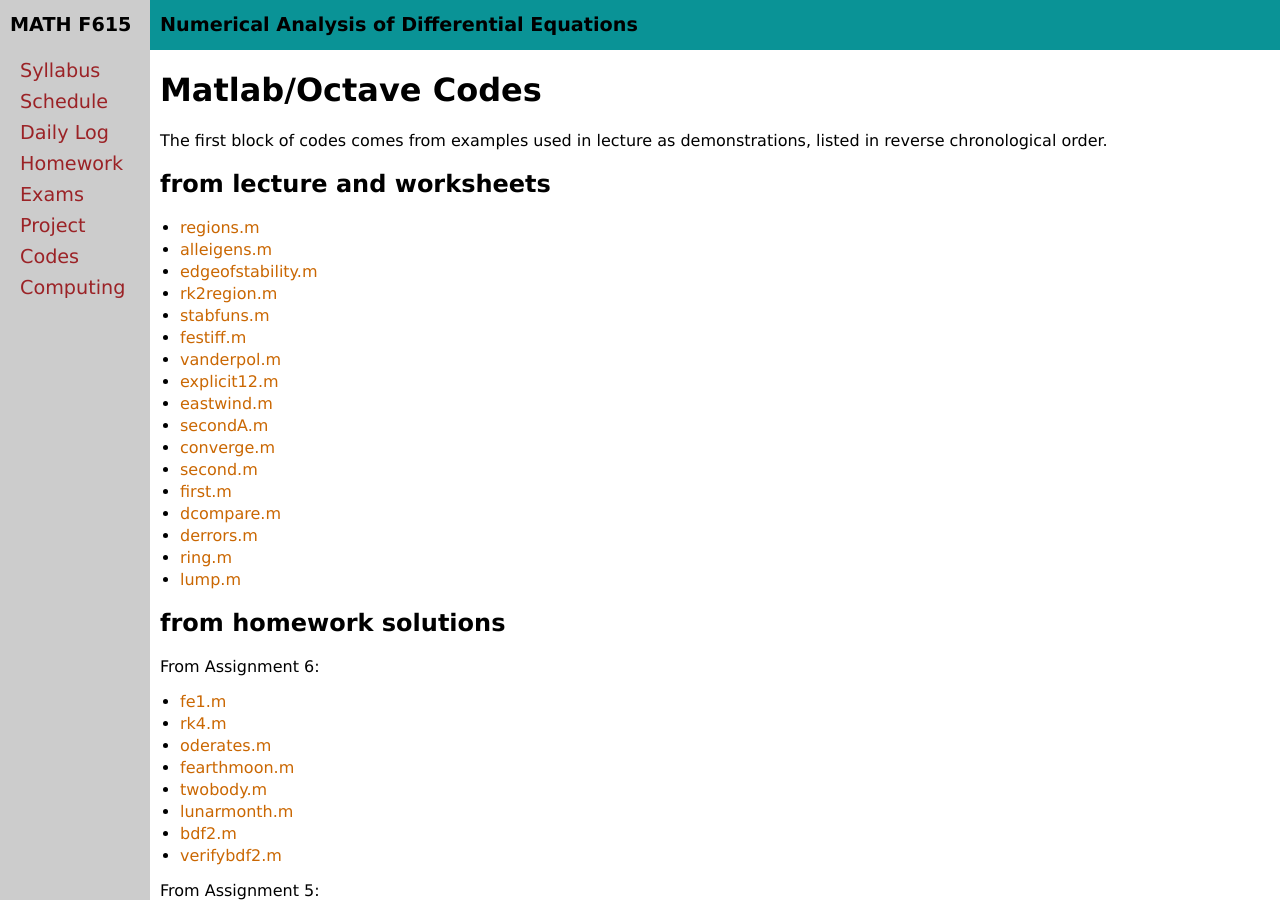
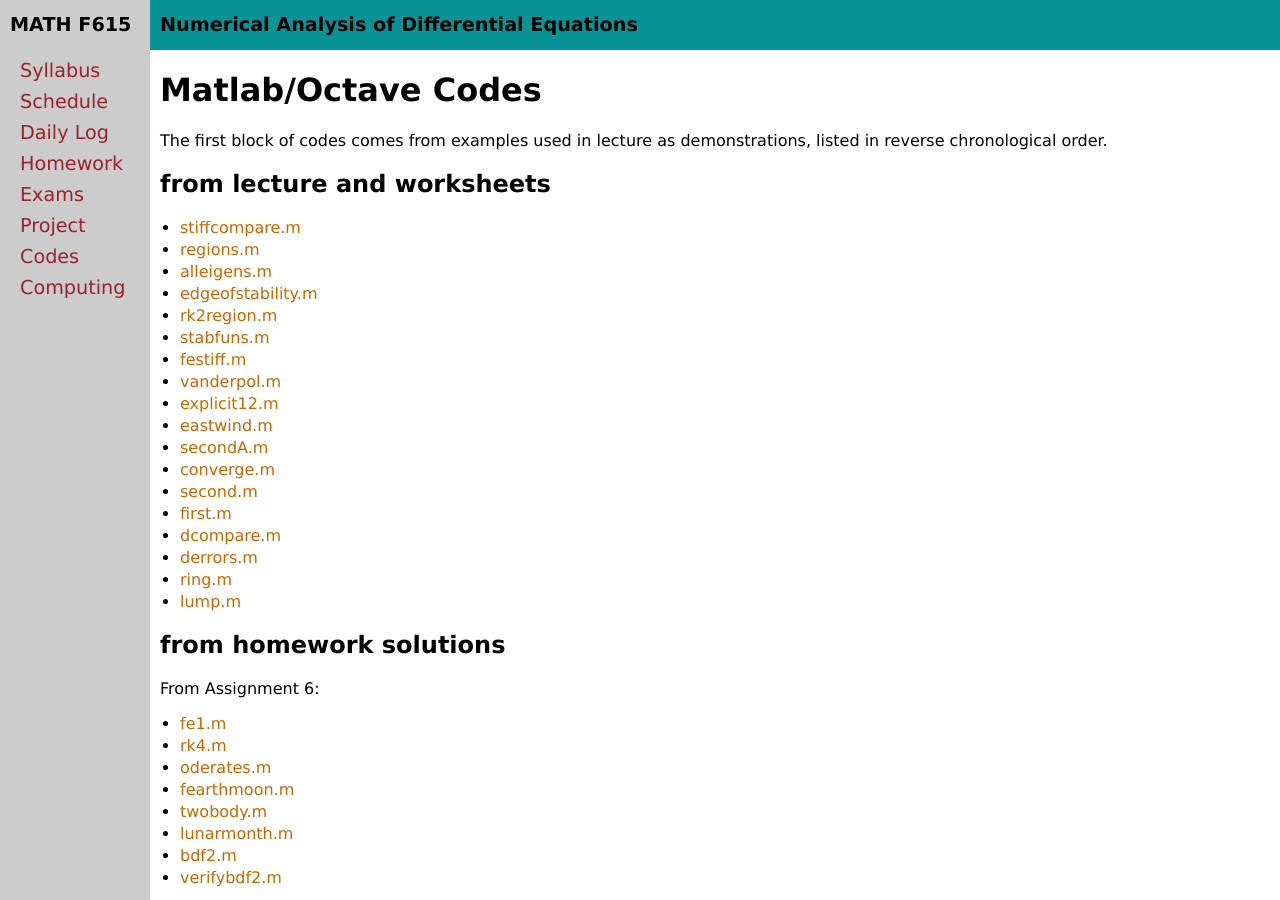
Before and after one commit to bueler/nade, a Jekyll site: the page built from codes.md, in a window 1280 px wide and 900 px high. Built offline with Jekyll 4.4.1, drawn with Linux system fonts in a browser that asks for light colours.

Commit message:
post a demo code

```diff
--- a/codes.md
+++ b/codes.md
@@ -9,6 +9,7 @@ The first block of codes comes from examples used in lecture as demonstrations,
 
 ## from lecture and worksheets
 
+  * [stiffcompare.m](assets/codes/S25/stiffcompare.m)
   * [regions.m](assets/codes/S25/regions.m)
   * [alleigens.m](assets/codes/S25/alleigens.m)
   * [edgeofstability.m](assets/codes/S25/edgeofstability.m)
```
Also changed, not shown: 1 other file.
